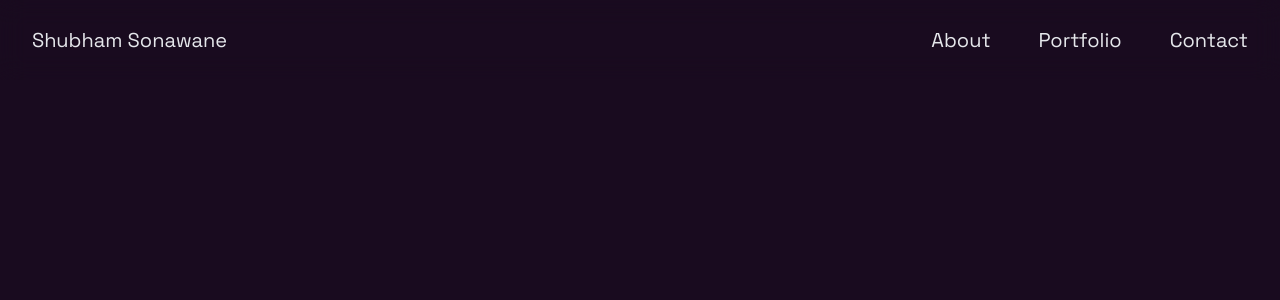
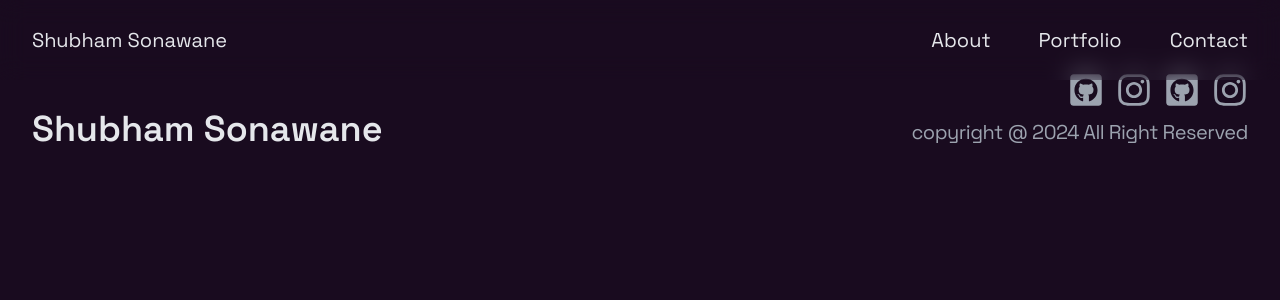
Before and after one commit to Sonawane-Shubham/animated-portfolio, a React (Vite) app: page / in a window 1280 px wide. Shown: the top 300 px of the page. Built offline with nearby package versions, Linux system fonts and the light colour scheme.

Commit message:
added footer

```diff
--- a/src/App.tsx
+++ b/src/App.tsx
@@ -1,10 +1,12 @@
 import React, { useState } from "react";
 
 import Navbar from "./components/Navbar";
+import Footer from "./components/Footer";
 
 function App() {
   return <div className="">
     <Navbar/>
+    <Footer/>
   </div>;
 }
 
--- /dev/null
+++ b/src/components/Footer.tsx
@@ -0,0 +1,34 @@
+import React from "react";
+import { FaGithubSquare, FaInstagram } from "react-icons/fa";
+
+const Footer = () => {
+  return (
+    <footer className="max-w-[1300px] mx-auto">
+      <div className="w-full px-6 md:px-8 py-6 flex flex-col md:flex-row items-center md:items-end md:justify-between text-sm md:text-lg mt-12">
+        <div className="mb-3 md:mb-0">
+          <h3 className="text-4xl text-center md:text-start text-gray-200 font-semibold">Shubham Sonawane</h3>
+        </div>
+
+        <div className="">
+          <div className="flex justify-center md:justify-end flex-row gap-3 text-gray-400 text-4xl mb-2">
+            <a href="#">
+              <FaGithubSquare />
+            </a>
+            <a href="#">
+              <FaInstagram />
+            </a>
+            <a href="#">
+              <FaGithubSquare />
+            </a>
+            <a href="#">
+              <FaInstagram />
+            </a>
+          </div>
+          <p className="text-gray-400 text-center md:text-start">copyright @ 2024 All Right Reserved</p>
+        </div>
+      </div>
+    </footer>
+  );
+};
+
+export default Footer;
```
